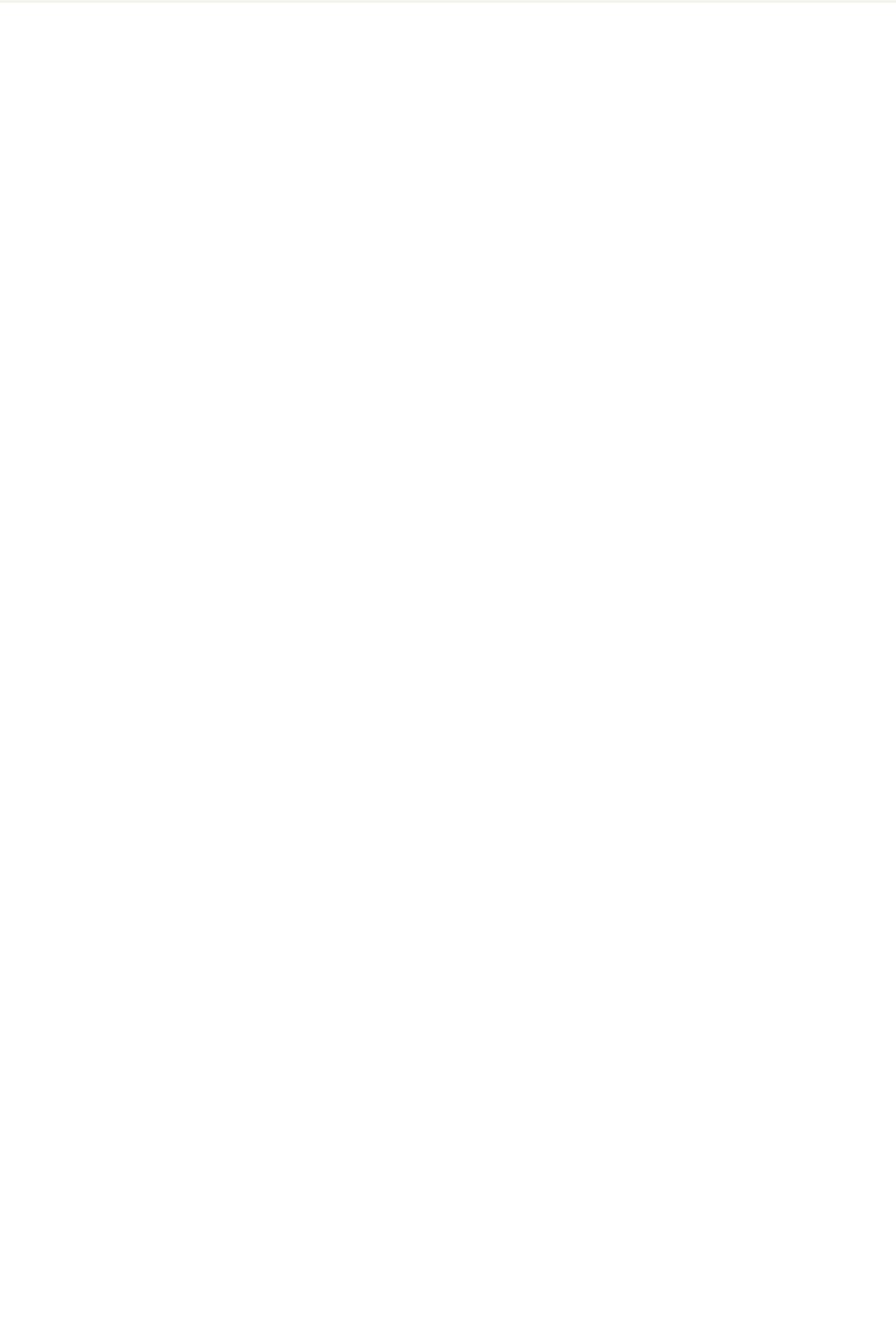
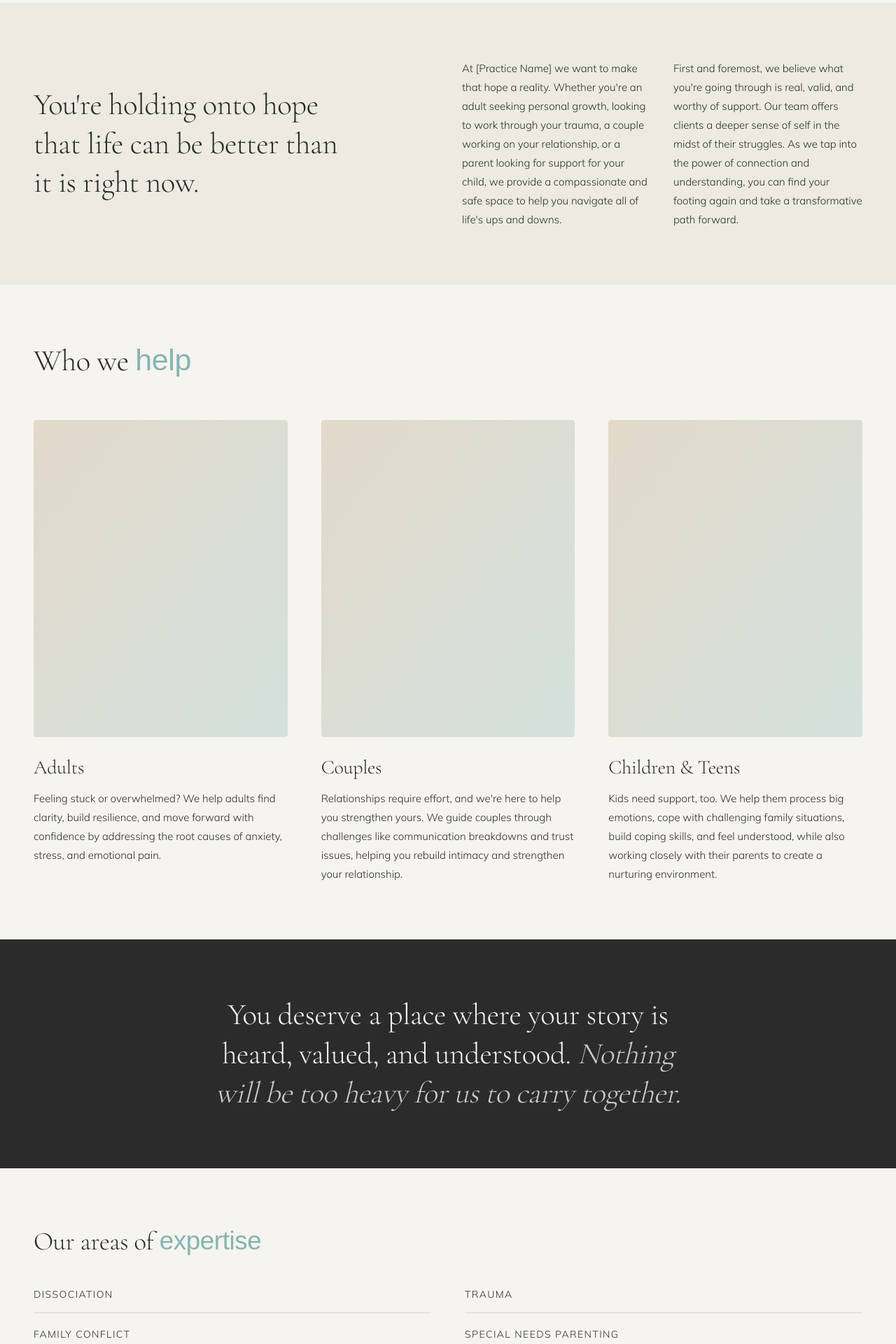
Before and after one commit to Venkatesh496455/maya-reynolds-therapy, a Next.js app: page / in a window 1280 px wide. Shown: the part 720-2640 px from the top of the page at 70% size. Before the commit the page ends 800 px from the top, so only its background shows below. Built offline with nearby package versions, Linux system fonts and the light colour scheme; a web font is replaced by a local one.

Commit message:
Add Intro, WhoWeHelp, QuoteBand, Expertise sections

```diff
--- /dev/null
+++ b/app/components/Expertise.tsx
@@ -0,0 +1,35 @@
+const areas = [
+  "Dissociation",
+  "Trauma",
+  "Family Conflict",
+  "Special Needs Parenting",
+  "Depression",
+  "Marriage",
+  "Anxiety",
+  "Relationships",
+  "Children",
+  "Teens",
+  "Intimacy & Connection",
+  "...and more",
+];
+
+export default function Expertise() {
+  return (
+    <section className="mx-auto max-w-7xl px-6 py-20 md:px-12">
+      <h3 className="mb-10">
+        Our areas of <span className="script">expertise</span>
+      </h3>
+
+      <div className="grid gap-x-12 gap-y-5 sm:grid-cols-2">
+        {areas.map((area) => (
+          <p
+            key={area}
+            className="border-b border-ink/15 pb-4 text-sm tracking-[0.1em] uppercase"
+          >
+            {area}
+          </p>
+        ))}
+      </div>
+    </section>
+  );
+}
--- /dev/null
+++ b/app/components/Intro.tsx
@@ -0,0 +1,31 @@
+export default function Intro() {
+  return (
+    <section className="bg-secondary/40">
+      <div className="mx-auto grid max-w-7xl gap-10 px-6 py-20 md:px-12 lg:grid-cols-2 lg:items-center">
+        <div>
+          <h2 className="max-w-md">
+            You&apos;re holding onto hope that life can be better than it is
+            right now.
+          </h2>
+        </div>
+        <div className="grid gap-6 md:grid-cols-2 lg:gap-8">
+          <p>
+            At [Practice Name] we want to make that hope a reality. Whether
+            you&apos;re an adult seeking personal growth, looking to work
+            through your trauma, a couple working on your relationship, or a
+            parent looking for support for your child, we provide a
+            compassionate and safe space to help you navigate all of
+            life&apos;s ups and downs.
+          </p>
+          <p>
+            First and foremost, we believe what you&apos;re going through is
+            real, valid, and worthy of support. Our team offers clients a
+            deeper sense of self in the midst of their struggles. As we tap
+            into the power of connection and understanding, you can find your
+            footing again and take a transformative path forward.
+          </p>
+        </div>
+      </div>
+    </section>
+  );
+}
--- /dev/null
+++ b/app/components/QuoteBand.tsx
@@ -0,0 +1,13 @@
+export default function QuoteBand() {
+  return (
+    <section className="bg-ink px-6 py-20 text-center text-cream md:px-12">
+      <h2 className="mx-auto max-w-2xl text-cream">
+        You deserve a place where your story is heard, valued, and
+        understood.{" "}
+        <em className="font-heading italic text-cream/80">
+          Nothing will be too heavy for us to carry together.
+        </em>
+      </h2>
+    </section>
+  );
+}
--- /dev/null
+++ b/app/components/WhoWeHelp.tsx
@@ -0,0 +1,34 @@
+const groups = [
+  {
+    title: "Adults",
+    text: "Feeling stuck or overwhelmed? We help adults find clarity, build resilience, and move forward with confidence by addressing the root causes of anxiety, stress, and emotional pain.",
+  },
+  {
+    title: "Couples",
+    text: "Relationships require effort, and we're here to help you strengthen yours. We guide couples through challenges like communication breakdowns and trust issues, helping you rebuild intimacy and strengthen your relationship.",
+  },
+  {
+    title: "Children & Teens",
+    text: "Kids need support, too. We help them process big emotions, cope with challenging family situations, build coping skills, and feel understood, while also working closely with their parents to create a nurturing environment.",
+  },
+];
+
+export default function WhoWeHelp() {
+  return (
+    <section className="mx-auto max-w-7xl px-6 py-20 md:px-12">
+      <h2 className="mb-14">
+        Who we <span className="script">help</span>
+      </h2>
+
+      <div className="grid gap-12 md:grid-cols-3">
+        {groups.map((g) => (
+          <div key={g.title}>
+            <div className="mb-6 aspect-[4/5] rounded-sm bg-gradient-to-br from-secondary to-accent/30" />
+            <h4>{g.title}</h4>
+            <p className="mt-3">{g.text}</p>
+          </div>
+        ))}
+      </div>
+    </section>
+  );
+}
--- a/app/page.tsx
+++ b/app/page.tsx
@@ -1,11 +1,19 @@
 import Header from "./components/Header";
 import Hero from "./components/Hero";
+import Intro from "./components/Intro";
+import WhoWeHelp from "./components/WhoWeHelp";
+import QuoteBand from "./components/QuoteBand";
+import Expertise from "./components/Expertise";
 
 export default function Home() {
   return (
     <main className="bg-cream">
       <Header />
       <Hero />
+      <Intro />
+      <WhoWeHelp />
+      <QuoteBand />
+      <Expertise />
     </main>
   );
 }
```
